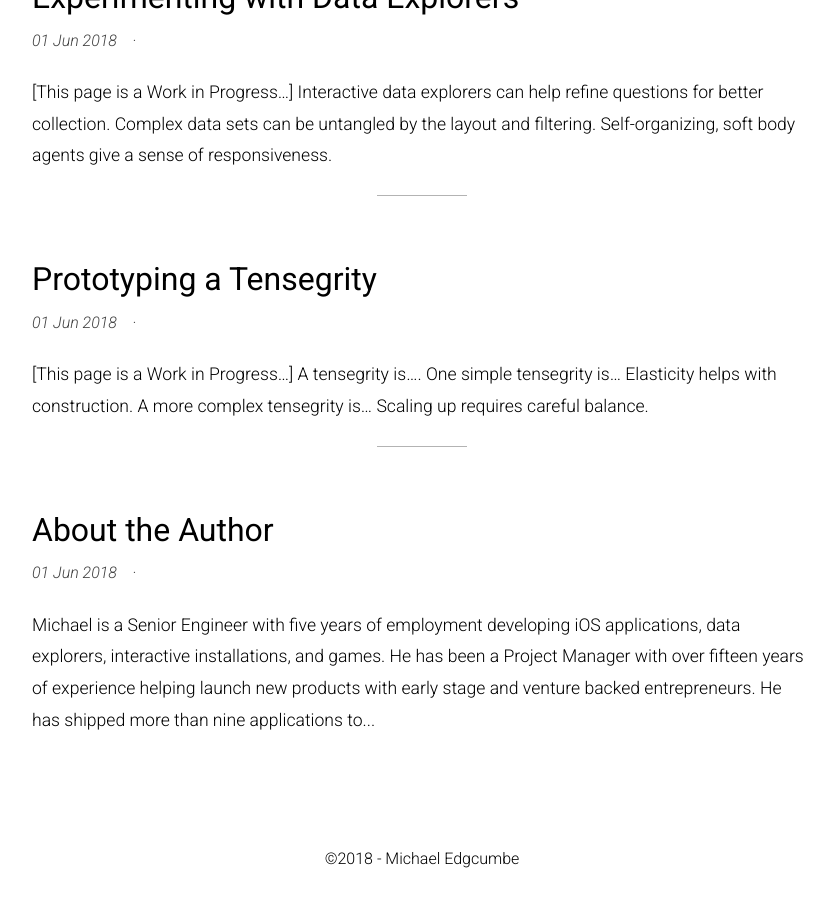
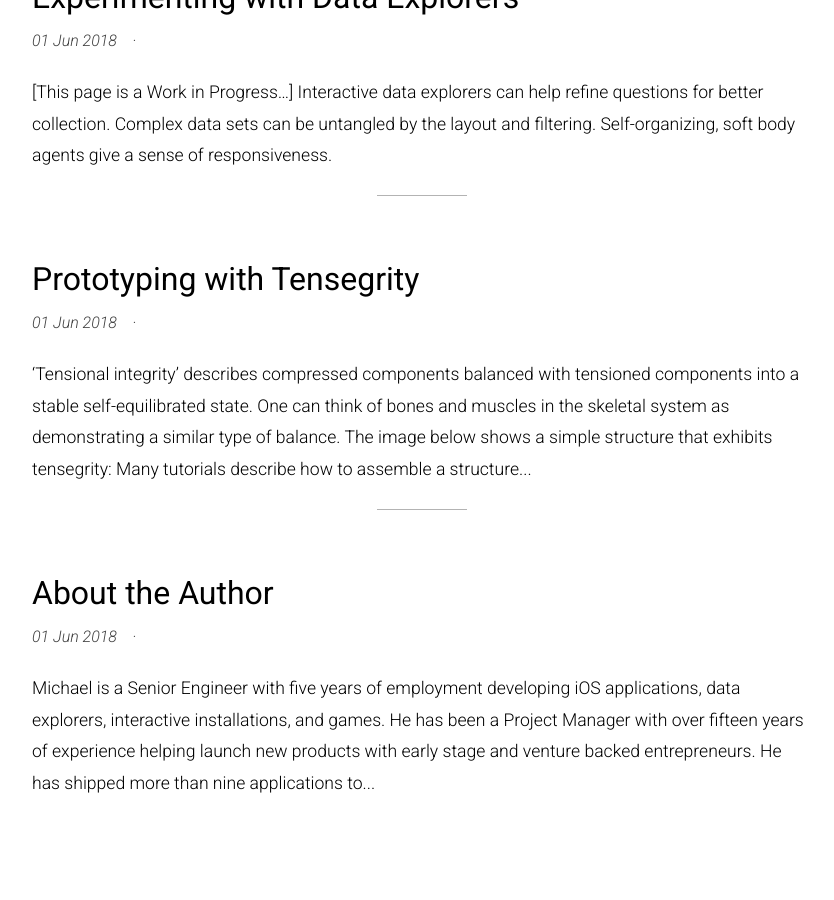
Before and after one commit to voxels/voxels.github.io, a Jekyll site: the page built from index.html, in a window 1280 px wide and 900 px high, scrolled down 1540 px. Shown: the whole window, without its empty margins (218-1052 px from the left). Built offline with Jekyll 4.4.1, drawn with Linux system fonts in a browser that asks for light colours; the list of posts is cut into pages by our own code.

Commit message:
Adding tensegrity copy

```diff
--- a/_posts/2018-06-20-prototyping-a-tensegrity.markdown
+++ b/_posts/2018-06-20-prototyping-a-tensegrity.markdown
@@ -1,28 +1,28 @@
 ---
 layout: post
-title:  "Prototyping a Tensegrity"
+title:  "Prototyping with Tensegrity"
 date:   2018-06-01 00:00:00 -0000
 ---
 
-[This page is a Work in Progress...]
+'Tensional integrity' describes compressed components balanced with tensioned components into a stable self-equilibrated state.  One can think of bones and muscles in the skeletal system as demonstrating a similar type of balance.
 
-A tensegrity is....
+The image below shows a simple structure that exhibits [tensegrity](http://www.tensegriteit.nl/e-well-known.html):
 
-<img src="https://s3.amazonaws.com/com-federalforge-repository/public/artist/tensegrity/tensegrity_model.jpg" width="640" alt="Tensegrity Reference">
+<img src="https://s3.amazonaws.com/com-federalforge-repository/public/artist/tensegrity/tensegrity_model.jpg" width="320" alt="Tensegrity Reference">
 
-One simple tensegrity is...
+Many tutorials describe how to assemble a structure using tensegrity.  In the following images, wooden rods purchased at a craft store are connected with carefully measured, fixed length thread.
 
-<img src="https://s3.amazonaws.com/com-federalforge-repository/public/artist/tensegrity/tensegrity_proof_components.jpg" width="640" alt="Tensegrity Proof Components">
+<img src="https://s3.amazonaws.com/com-federalforge-repository/public/artist/tensegrity/tensegrity_proof_components.jpg" width="320" alt="Tensegrity Proof Components">
 
 <img src="https://s3.amazonaws.com/com-federalforge-repository/public/artist/tensegrity/tensegrity_proof.jpg" width="640" alt="Tensegrity Proof">
 
-Elasticity helps with construction.
+Using elastic material for the tensioned components can make construction simpler to accomplish.  PVC pipes and bungee cords are good modeling materials for this purpose.
 
 <img src="https://s3.amazonaws.com/com-federalforge-repository/public/artist/tensegrity/tensegrity_layer.jpg" width="640" alt="Tensegrity Layer">
 
 <img src="https://s3.amazonaws.com/com-federalforge-repository/public/artist/tensegrity/tensegrity_knots.jpg" width="640" alt="Tensegrity Knots">
 
-A more complex tensegrity is...
+Once a single component is self-balanced, it can be attached to another component with the same design.  The tension must be adjusted between both layers to create a structure that will stand on its own.
 
 <img src="https://s3.amazonaws.com/com-federalforge-repository/public/artist/tensegrity/tensegrity_build.jpg" width="640" alt="Tensegrity Build">
 
@@ -32,13 +32,15 @@ A more complex tensegrity is...
 
 {% include youtubePlayer.html id="OFDETf-aPzg" %}
 
+The tensegrity model assembled above was designed to evaluate attaching LED strips to a larger structure.  The documentation below shows the model placed into a state park in the Russian River.
+
 {% include youtubePlayer.html id="AfQzTGCWnNA" %}
 
 <img src="https://s3.amazonaws.com/com-federalforge-repository/public/artist/tensegrity/tensegrity_field.jpg" width="640" alt="Tensegrity Field">
 
 {% include youtubePlayer.html id="jlWrnAMzQT4" %}
 
-Scaling up requires careful balance.
+The model's design can be scaled up to full length plexi tubes, copper pipes, and parachute cord.  The cord uses knots that slip to adjust the tension.  LED strips are fed through the plexi tubes to provide lighting.
 
 {% include youtubePlayer.html id="GrjQIUv8PRg" %}
 
@@ -49,3 +51,7 @@ Scaling up requires careful balance.
 <img src="https://s3.amazonaws.com/com-federalforge-repository/public/artist/tensegrity/RY_RaytraceFountain_22.jpg" width="640" alt="Tensegrity Installed">
 
 <img src="https://s3.amazonaws.com/com-federalforge-repository/public/artist/tensegrity/RY_RaytraceFountain_4.jpg" width="640" alt="Tensegrity Final">
+
+The final structure, placed into a field, is around 12 feet tall.
+
+Scaling up the tensegrity model was an exercise in iterating a design through scale, and the results were pleasing throughout the process.  The mid-sized model was easy enough to construct and transport that additional models at that scale might be worthwhile to construct.
```
